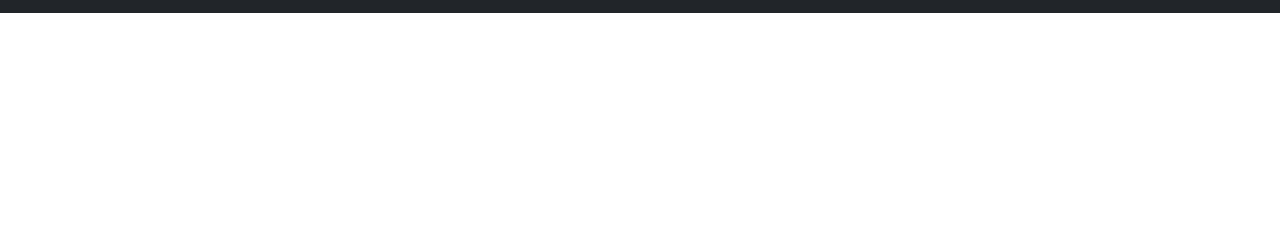
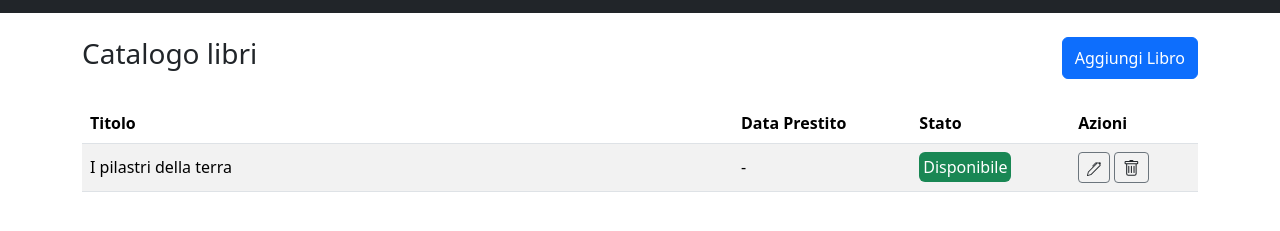
Before and after one commit to FrancescoBenassi/html-css-bootstrap-dashboard, a plain HTML site: page index.html in a window 1280 px wide. Shown: the part 79-310 px from the top of the page. Drawn offline with nearby package versions, Linux system fonts and the light colour scheme.

Commit message:
feat: added first row

```diff
--- a/index.html
+++ b/index.html
@@ -42,7 +42,47 @@
         </nav>
     </header>
     <main>
+        <div class="container">
+            <div class="my-4 d-flex justify-content-between">
+                <h1 class="fw-light fs-3 text">Catalogo libri</h1>
+                <button type="button" class="btn btn-primary">Aggiungi Libro</button>
+            </div>
 
+
+            <table class="table table-lightgrey table-striped table-lg align-middle">
+                <thead>
+                    <tr>
+                        <th scope="col" class="col-7">Titolo</th>
+                        <th scope="col" class="d-sm-none d-md-table-cell d-print-table-cell">Data Prestito</th>
+                        <th scope="col">Stato</th>
+                        <th scope="col">Azioni</th>
+                    </tr>
+                </thead>
+                <tbody>
+                    <tr>
+                        <td scope="row">I pilastri della terra</td>
+                        <td class="d-sm-none d-md-table-cell d-print-table-cell">-</td>
+                        <td><span class="bg-success p-1 rounded text-white fw-medium">Disponibile</span></td>
+                        <td class="text-nowrap">
+                            <button type="button" class="btn border border-secondary btn-sm"><svg
+                                    xmlns="http://www.w3.org/2000/svg" width="1em" height="1em" fill="currentColor"
+                                    class="bi bi-pen" viewBox="0 0 16 16">
+                                    <path
+                                        d="m13.498.795.149-.149a1.207 1.207 0 1 1 1.707 1.708l-.149.148a1.5 1.5 0 0 1-.059 2.059L4.854 14.854a.5.5 0 0 1-.233.131l-4 1a.5.5 0 0 1-.606-.606l1-4a.5.5 0 0 1 .131-.232l9.642-9.642a.5.5 0 0 0-.642.056L6.854 4.854a.5.5 0 1 1-.708-.708L9.44.854A1.5 1.5 0 0 1 11.5.796a1.5 1.5 0 0 1 1.998-.001m-.644.766a.5.5 0 0 0-.707 0L1.95 11.756l-.764 3.057 3.057-.764L14.44 3.854a.5.5 0 0 0 0-.708z" />
+                                </svg></button>
+                            <button type="button" class="btn border border-secondary btn-sm"><svg
+                                    xmlns="http://www.w3.org/2000/svg" width="1.2em" height="1.2em" fill="currentColor"
+                                    class="bi bi-trash" viewBox="0 0 16 16">
+                                    <path
+                                        d="M5.5 5.5A.5.5 0 0 1 6 6v6a.5.5 0 0 1-1 0V6a.5.5 0 0 1 .5-.5m2.5 0a.5.5 0 0 1 .5.5v6a.5.5 0 0 1-1 0V6a.5.5 0 0 1 .5-.5m3 .5a.5.5 0 0 0-1 0v6a.5.5 0 0 0 1 0z" />
+                                    <path
+                                        d="M14.5 3a1 1 0 0 1-1 1H13v9a2 2 0 0 1-2 2H5a2 2 0 0 1-2-2V4h-.5a1 1 0 0 1-1-1V2a1 1 0 0 1 1-1H6a1 1 0 0 1 1-1h2a1 1 0 0 1 1 1h3.5a1 1 0 0 1 1 1zM4.118 4 4 4.059V13a1 1 0 0 0 1 1h6a1 1 0 0 0 1-1V4.059L11.882 4zM2.5 3h11V2h-11z" />
+                                </svg></button>
+                        </td>
+                    </tr>
+                </tbody>
+            </table>
+        </div>
     </main>
 
 </body>
```
